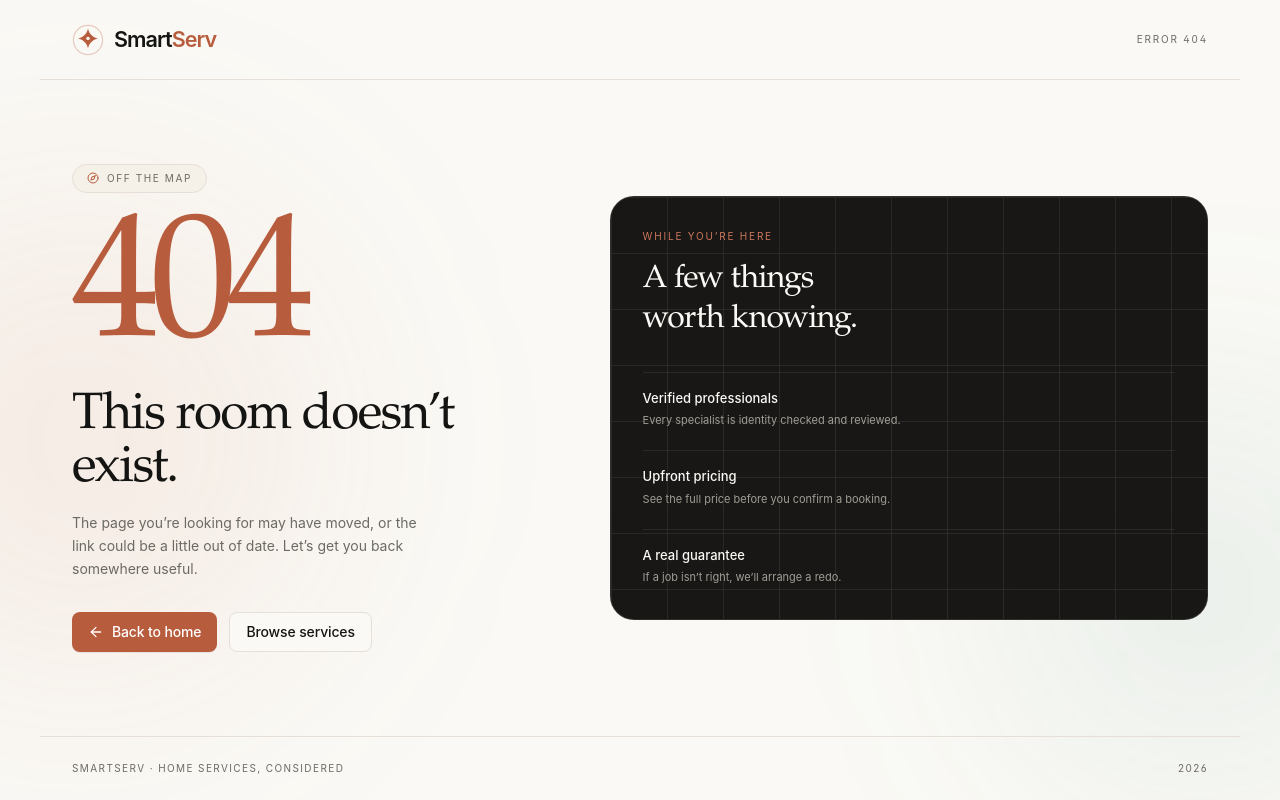
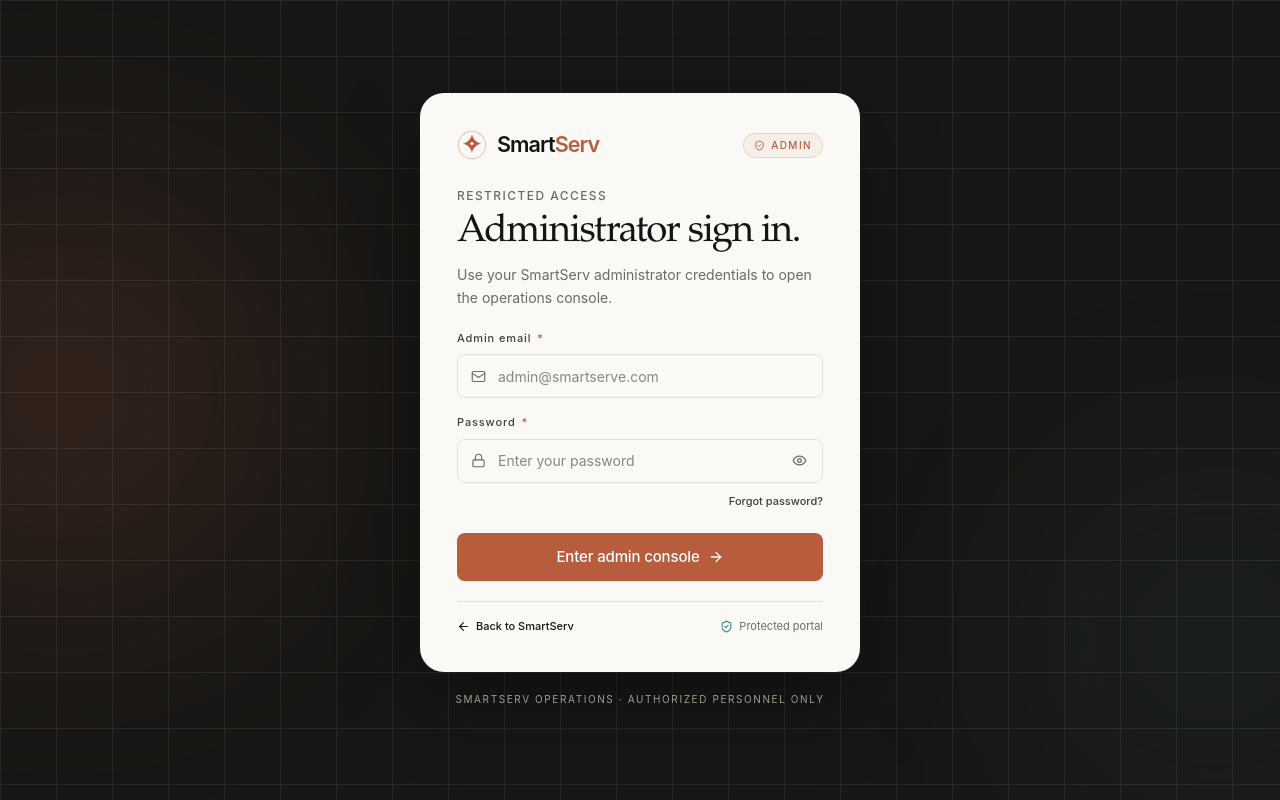
Before and after one commit to sameershaik-07/SMART-SERVE, a React (Vite) app in the folder frontend/: page /admin/login in a window 1280 px wide. Built offline with nearby package versions, Linux system fonts and the light colour scheme; no server answers.

Commit message:
feat(admin): add dedicated admin login portal

```diff
--- a/frontend/src/App.jsx
+++ b/frontend/src/App.jsx
@@ -25,6 +25,9 @@ const ResetPasswordPage = lazy(() =>
 );
 const VerifyEmailPage = lazy(() =>
   import('./pages/auth/VerifyEmailPage').then((m) => ({ default: m.VerifyEmailPage }))
+);
+const AdminLoginPage = lazy(() =>
+  import('./pages/auth/AdminLoginPage').then((m) => ({ default: m.AdminLoginPage }))
 );
 
 // Customer Pages
@@ -242,6 +245,9 @@ export function App() {
             <Route path="/provider/messages" element={<ProviderMessagesPage />} />
           </Route>
 
+          {/* Dedicated Admin Sign-In */}
+          <Route path="/admin/login" element={<AdminLoginPage />} />
+
           {/* Admin Workspace Routes */}
           <Route element={<AdminLayout />}>
             <Route path="/admin" element={<AdminDashboardPage />} />
--- a/frontend/src/components/layout/AdminLayout.jsx
+++ b/frontend/src/components/layout/AdminLayout.jsx
@@ -17,7 +17,7 @@ import {
 } from '@/components/ui/dropdown-menu';
 
 export const AdminLayout = () => {
-  const { user, loading, logout } = useAuth();
+  const { user, loading, clearSession } = useAuth();
   const [mobileMenuOpen, setMobileMenuOpen] = useState(false);
   const navigate = useNavigate();
 
@@ -30,8 +30,13 @@ export const AdminLayout = () => {
   }
 
   if (!user || user.role !== 'ADMIN') {
-    return <Navigate to="/login" replace />;
+    return <Navigate to="/admin/login" replace />;
   }
+
+  const handleAdminLogout = () => {
+    clearSession();
+    navigate('/admin/login', { replace: true });
+  };
 
   return (
     <div className="flex min-h-screen bg-canvas text-foreground">
@@ -101,7 +106,7 @@ export const AdminLayout = () => {
                 </DropdownMenuLabel>
                 <DropdownMenuSeparator />
                 <DropdownMenuItem
-                  onClick={logout}
+                  onClick={handleAdminLogout}
                   className="cursor-pointer gap-2 text-destructive focus:bg-destructive/10 focus:text-destructive"
                 >
                   <LogOut size={15} />
--- a/frontend/src/context/AuthContext.jsx
+++ b/frontend/src/context/AuthContext.jsx
@@ -73,13 +73,17 @@ export const AuthProvider = ({ children }) => {
     }
   };
 
-  const logout = () => {
+  const clearSession = () => {
     disconnectSocket();
     localStorage.removeItem('token');
     localStorage.removeItem('user');
     sessionStorage.clear();
     setToken(null);
     setUser(null);
+  };
+
+  const logout = () => {
+    clearSession();
     window.location.href = '/';
   };
 
@@ -92,7 +96,7 @@ export const AuthProvider = ({ children }) => {
   };
 
   return (
-    <AuthContext.Provider value={{ user, token, loading, login, register, logout, updateUser }}>
+    <AuthContext.Provider value={{ user, token, loading, login, register, logout, clearSession, updateUser }}>
       {children}
     </AuthContext.Provider>
   );
--- /dev/null
+++ b/frontend/src/pages/auth/AdminLoginPage.jsx
@@ -0,0 +1,145 @@
+import React, { useState } from 'react';
+import { Link, Navigate, useNavigate } from 'react-router-dom';
+import { Mail, Lock, ArrowRight, ArrowLeft, ShieldCheck, AlertCircle } from 'lucide-react';
+import { useAuth } from '../../context/AuthContext';
+import { Input } from '../../components/common/Input';
+import { Button } from '../../components/common/Button';
+import { BrandLockup } from '@/components/brand/BrandMark';
+
+export const AdminLoginPage = () => {
+  const { user, loading, login, clearSession } = useAuth();
+  const navigate = useNavigate();
+  const [email, setEmail] = useState('');
+  const [password, setPassword] = useState('');
+  const [error, setError] = useState('');
+  const [submitting, setSubmitting] = useState(false);
+
+  if (loading) {
+    return (
+      <div className="flex min-h-screen items-center justify-center bg-surface-dark">
+        <div className="h-10 w-10 animate-spin rounded-full border-2 border-primary border-t-transparent" />
+      </div>
+    );
+  }
+
+  if (user?.role === 'ADMIN') {
+    return <Navigate to="/admin" replace />;
+  }
+
+  const handleSubmit = async (e) => {
+    e.preventDefault();
+    setError('');
+    setSubmitting(true);
+
+    try {
+      const res = await login({ email: email.trim(), password });
+
+      if (res.user?.role !== 'ADMIN') {
+        clearSession();
+        setError('This account does not have administrator access. Please use an admin account.');
+        return;
+      }
+
+      navigate('/admin', { replace: true });
+    } catch (err) {
+      setError(err.message || 'Invalid email or password. Please try again.');
+    } finally {
+      setSubmitting(false);
+    }
+  };
+
+  return (
+    <div className="relative flex min-h-screen items-center justify-center overflow-hidden bg-surface-dark px-5 py-10">
+      <div className="pointer-events-none absolute -left-32 top-1/4 h-96 w-96 rounded-full bg-primary/20 blur-[120px]" />
+      <div className="pointer-events-none absolute -right-24 bottom-0 h-80 w-80 rounded-full bg-accent-teal/10 blur-[110px]" />
+      <div className="sh-ruled-grid pointer-events-none absolute inset-0 opacity-[0.12]" />
+
+      <div className="relative w-full max-w-[440px]">
+        <div className="rounded-2xl border border-white/10 bg-canvas p-7 shadow-[0_30px_80px_rgba(0,0,0,0.35)] sm:p-9">
+          <div className="flex items-center justify-between gap-3">
+            <BrandLockup size={30} />
+            <span className="inline-flex items-center gap-1.5 rounded-pill border border-primary/20 bg-primary/6 px-2.5 py-1 text-[10px] font-medium uppercase tracking-[0.14em] text-primary">
+              <ShieldCheck size={11} /> Admin
+            </span>
+          </div>
+
+          <div className="mt-7">
+            <p className="sh-eyebrow">Restricted access</p>
+            <h1 className="mt-2 font-display text-[2.4rem] leading-[1.02] tracking-[-0.035em] text-ink">
+              Administrator sign in.
+            </h1>
+            <p className="mt-3 text-sm leading-relaxed text-muted-foreground">
+              Use your SmartServ administrator credentials to open the operations console.
+            </p>
+          </div>
+
+          {error && (
+            <div className="mt-5 flex items-start gap-2.5 rounded-md border border-destructive/20 bg-destructive/6 p-3.5 text-xs leading-relaxed text-destructive">
+              <AlertCircle size={15} className="mt-0.5 shrink-0" />
+              <span>{error}</span>
+            </div>
+          )}
+
+          <form onSubmit={handleSubmit} className="mt-5 space-y-4">
+            <Input
+              label="Admin email"
+              type="email"
+              value={email}
+              onChange={(e) => setEmail(e.target.value)}
+              placeholder="admin@smartserve.com"
+              icon={Mail}
+              autoComplete="email"
+              required
+            />
+
+            <div>
+              <Input
+                label="Password"
+                type="password"
+                value={password}
+                onChange={(e) => setPassword(e.target.value)}
+                placeholder="Enter your password"
+                icon={Lock}
+                autoComplete="current-password"
+                required
+              />
+              <div className="mt-2.5 flex justify-end">
+                <Link
+                  to="/forgot-password"
+                  className="text-[11px] font-medium text-body underline-offset-4 transition-colors hover:text-primary hover:underline"
+                >
+                  Forgot password?
+                </Link>
+              </div>
+            </div>
+
+            <Button
+              type="submit"
+              fullWidth
+              loading={submitting}
+              icon={ArrowRight}
+              iconPosition="right"
+              size="lg"
+              className="mt-2"
+            >
+              Enter admin console
+            </Button>
+          </form>
+
+          <div className="mt-5 flex items-center justify-between border-t border-hairline pt-4 text-[11px] text-muted-foreground">
+            <Link to="/" className="inline-flex items-center gap-1.5 font-medium text-ink hover:text-primary">
+              <ArrowLeft size={13} /> Back to SmartServ
+            </Link>
+            <span className="inline-flex items-center gap-1.5">
+              <ShieldCheck size={13} className="text-accent-teal" /> Protected portal
+            </span>
+          </div>
+        </div>
+
+        <p className="mt-5 text-center text-[10px] uppercase tracking-[0.16em] text-on-dark-soft">
+          SmartServ operations · Authorized personnel only
+        </p>
+      </div>
+    </div>
+  );
+};
```
